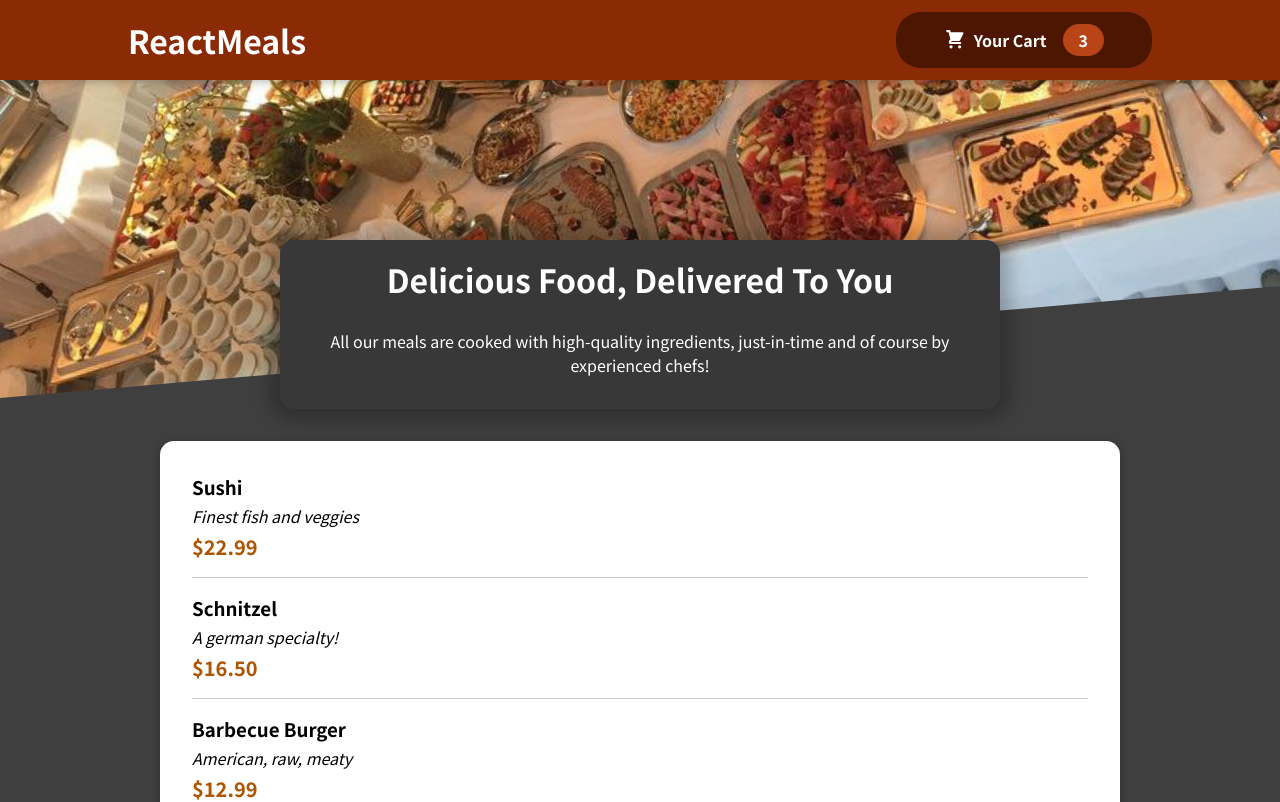
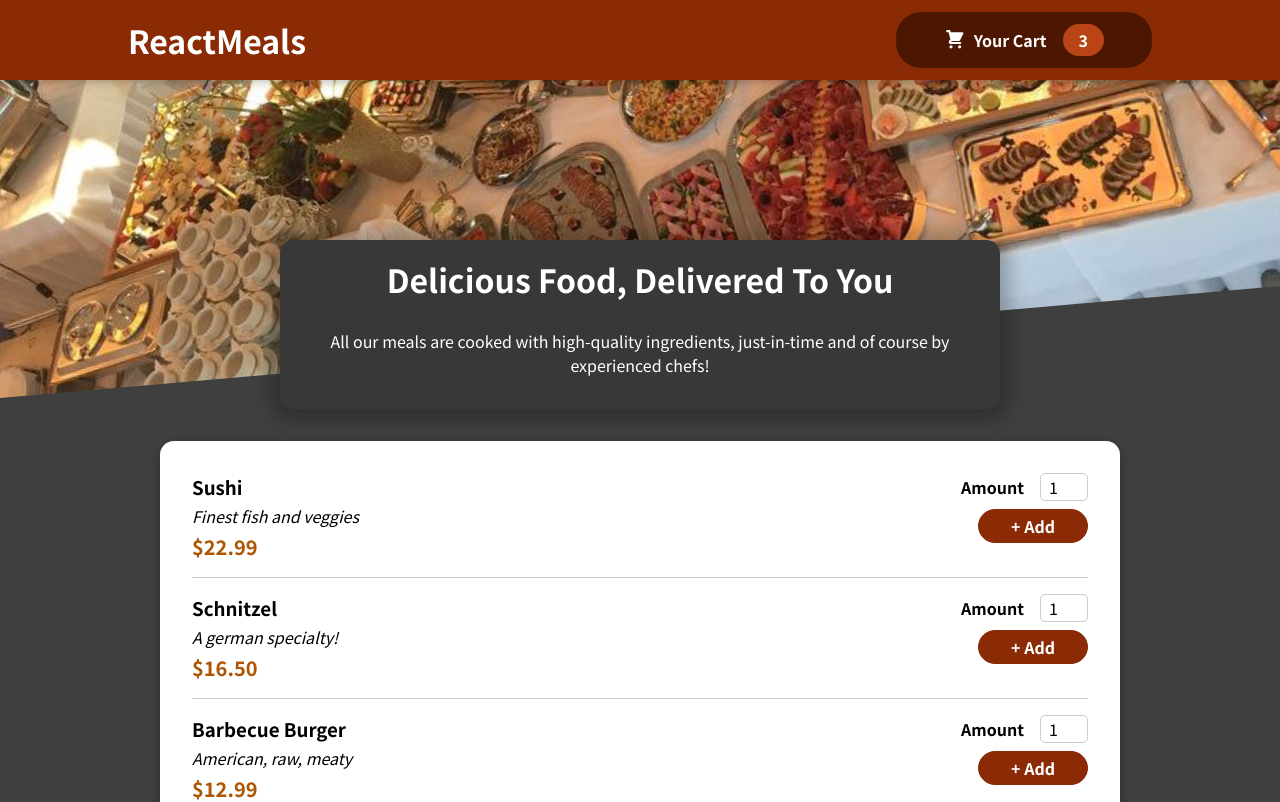
Before and after one commit to raushan2409/create-restau-app, a React (Create React App) app: page / in a window 1280 px wide. Shown: the top 802 px of the page. Built offline with nearby package versions, Linux system fonts and the light colour scheme.

Commit message:
added button , input and quantity

```diff
--- a/src/components/Meals/MealItem/MealItem.js
+++ b/src/components/Meals/MealItem/MealItem.js
@@ -1,3 +1,4 @@
+import MealItemForm from './MealItemForm';
 import classes from './MealItem.module.css'
 
 //receives some props
@@ -14,7 +15,7 @@
 
       <div>
         {/* i wonna render the simple form which allows user to user to enter the amount , the amount of meal that wonna add to the cart and then add to cart button  mealitemform.js file for that component */}
-
+<MealItemForm />
       </div>
     </li>
   );
--- a/src/components/Meals/MealItem/MealItemForm.js
+++ b/src/components/Meals/MealItem/MealItemForm.js
@@ -0,0 +1,25 @@
+import classes from  './MealItemForm.module.css';
+import Input from "../../UI/Input";
+import React from "react";
+
+const MealItemForm = () => {
+  return (
+    <form className={classes.form}>
+      {/* <input /> */}
+      <Input
+        label="Amount"
+        input={{
+          id: "amount",
+          type: "number",
+          min: "1",
+          max: "5",
+          step: "1",
+          defaultValue: "1",
+        }}
+      />
+      <button>+ Add</button>
+    </form>
+  );
+};
+
+export default MealItemForm;
--- /dev/null
+++ b/src/components/Meals/MealItem/MealItemForm.module.css
@@ -0,0 +1,20 @@
+.form {
+    text-align: right;
+}
+
+.form button {
+    font: inherit;
+    cursor: pointer;
+    background-color: #8a2b06;
+    border: 1px solid #8a2b06;
+    color: white;
+    padding: 0.25rem 2rem;
+    border-radius: 20px;
+    font-weight: bold;
+}
+
+.form button:hover,
+.form button:active {
+    background-color: #641e03;
+    border-color: #641e03;
+}
--- /dev/null
+++ b/src/components/UI/Input.js
@@ -0,0 +1,12 @@
+import classes from './Input.module.css'
+
+const Input = (props) => {
+  return (
+    <div className={classes.input}>
+    <label htmlFor={props.input.id} >{props.label}</label>
+    <input  {...props.input}/>
+    </div>
+  )
+}
+
+export default Input
--- /dev/null
+++ b/src/components/UI/Input.module.css
@@ -0,0 +1,18 @@
+.input {
+    display: flex;
+    align-items: center;
+    margin-bottom: 0.5rem;
+}
+
+.input label {
+    font-weight: bold;
+    margin-right: 1rem;
+}
+
+.input input {
+    width: 3rem;
+    border-radius: 5px;
+    border: 1px solid #ccc;
+    font: inherit;
+    padding-left: 0.5rem;
+}
```
Also changed, not shown: text.txt (added).
